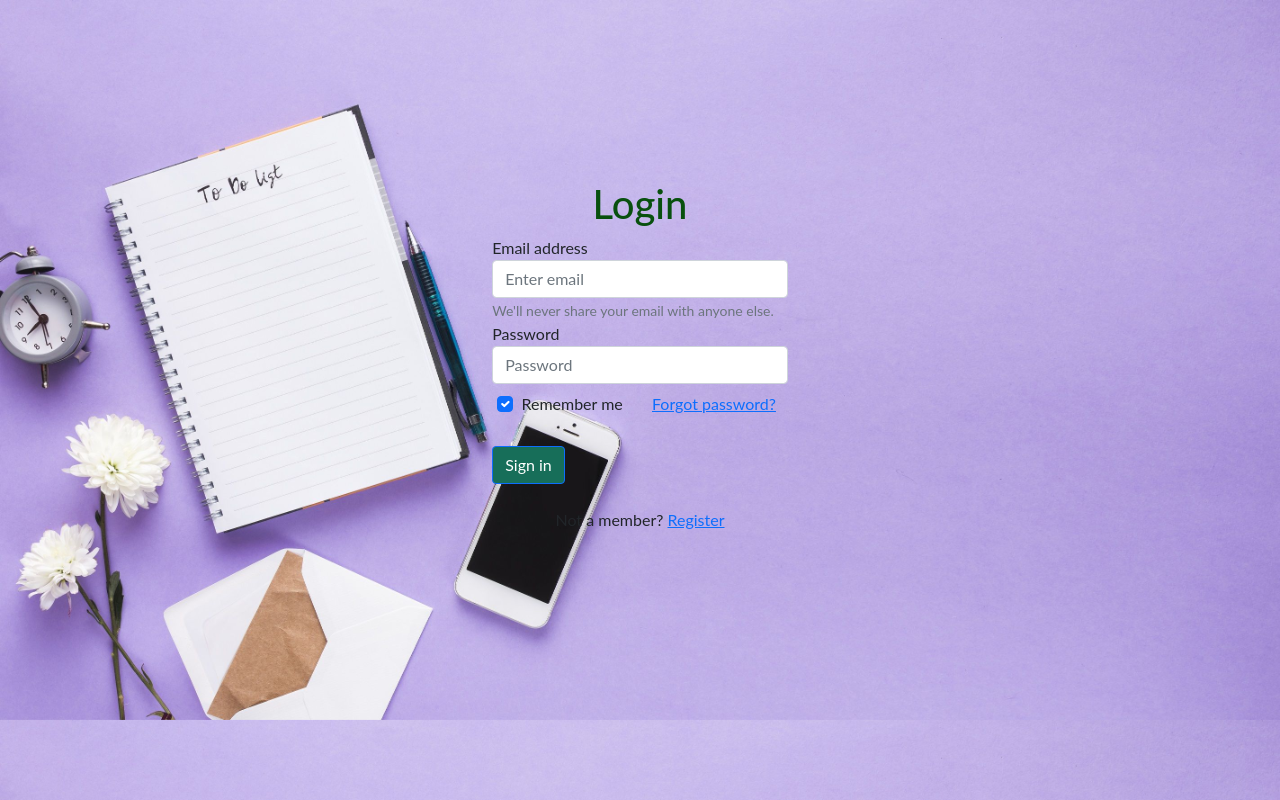
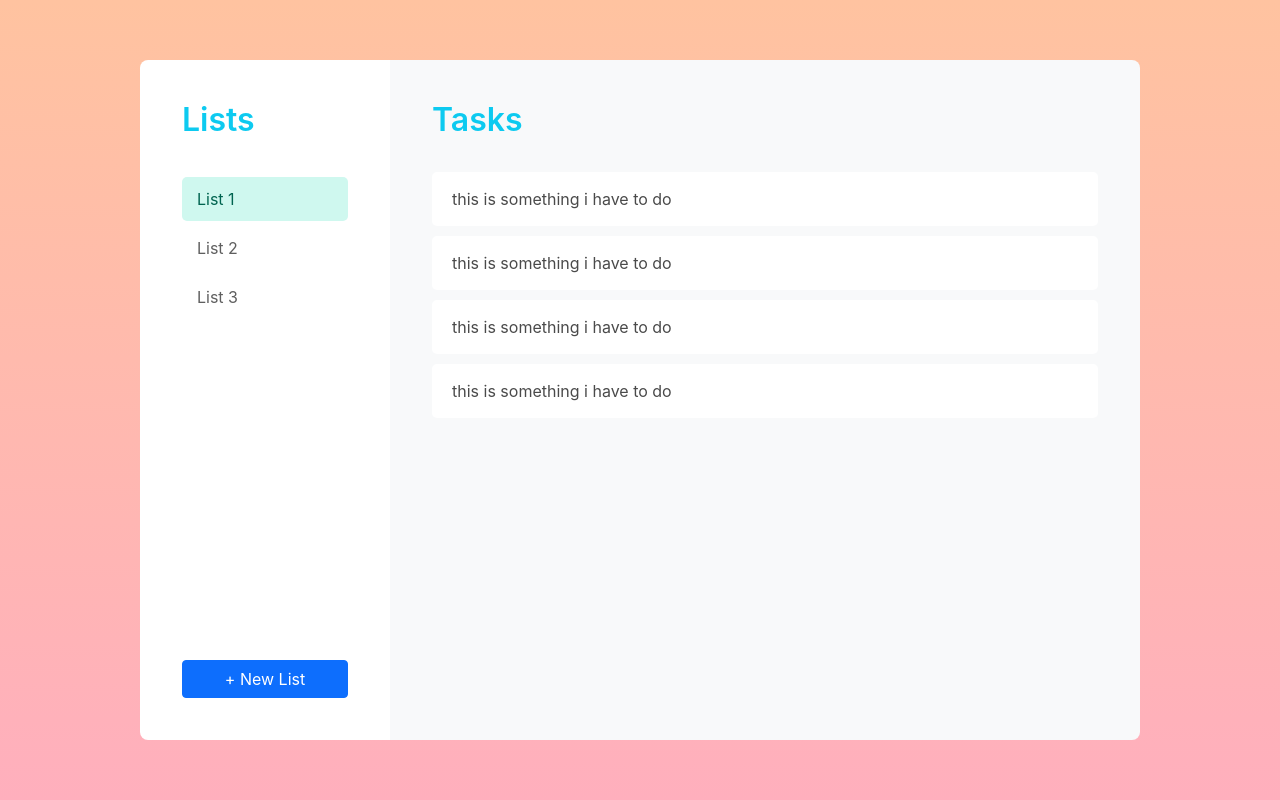
Before and after one commit to SampadSikder/ToDo, an Angular app: page /task-view in a window 1280 px wide. Before the commit this address led to /. Built offline with nearby package versions, Linux system fonts and the light colour scheme.

Commit message:
frontend

```diff
--- a/package.json
+++ b/package.json
@@ -19,6 +19,7 @@
     "@angular/platform-browser-dynamic": "^15.2.0",
     "@angular/router": "^15.2.0",
     "bootstrap": "^5.1.3",
+    "bulma": "^0.9.4",
     "ngx-bootstrap": "^10.2.0",
     "rxjs": "~7.8.0",
     "tslib": "^2.3.0",
--- a/src/app/app-routing.module.ts
+++ b/src/app/app-routing.module.ts
@@ -1,7 +1,14 @@
 import { NgModule } from '@angular/core';
 import { RouterModule, Routes } from '@angular/router';
+import { LoginComponent } from './pages/login/login.component';
+import { SignupComponent } from './pages/signup/signup.component';
+import { TaskViewComponent } from './pages/task-view/task-view.component';
 
-const routes: Routes = [];
+const routes: Routes = [
+  { path: 'login', component: LoginComponent },
+  { path: 'signup', component: SignupComponent },
+  { path: 'task-view', component: TaskViewComponent },
+];
 
 @NgModule({
   imports: [RouterModule.forRoot(routes)],
--- a/src/app/app.component.html
+++ b/src/app/app.component.html
@@ -1 +1 @@
-<app-login></app-login>
+<router-outlet></router-outlet>
--- a/src/app/app.module.ts
+++ b/src/app/app.module.ts
@@ -8,12 +8,14 @@ import { BrowserAnimationsModule } from '@angular/platform-browser/animations';
 import { TooltipModule } from 'ngx-bootstrap/tooltip';
 import { LoginComponent } from './pages/login/login.component';
 import { SignupComponent } from './pages/signup/signup.component';
+import { TaskViewComponent } from './pages/task-view/task-view.component';
 
 @NgModule({
   declarations: [
     AppComponent,
     LoginComponent,
-    SignupComponent
+    SignupComponent,
+    TaskViewComponent
   ],
   imports: [
     BrowserModule,
--- a/src/app/pages/login/login.component.html
+++ b/src/app/pages/login/login.component.html
@@ -35,7 +35,7 @@
 
                 <!-- Register buttons -->
                 <div class="text-center">
-                    <p>Not a member? <a href="#!">Register</a></p>
+                    <p>Not a member? <a href="/signup">Register</a></p>
                 </div>
             </form>
         </div>
--- a/src/app/pages/signup/signup.component.css
+++ b/src/app/pages/signup/signup.component.css
@@ -0,0 +1,32 @@
+.container {
+    width: 100%;
+    height: 100%;
+    font-family: 'Lato';
+}
+
+h1 {
+    color: rgb(8, 80, 14);
+}
+
+.card {
+    border: none;
+}
+
+.card-title {
+    text-align: center;
+}
+
+.btn {
+    margin: auto;
+    background-color: rgb(23, 110, 89);
+}
+
+.btn:hover {
+    margin: auto;
+    background-color: rgb(102, 156, 143);
+}
+
+.btn:active {
+    margin: auto;
+    background-color: rgb(71, 184, 199);
+}
--- a/src/app/pages/signup/signup.component.html
+++ b/src/app/pages/signup/signup.component.html
@@ -1 +1,54 @@
-<p>signup works!</p>
+<div class="mask d-flex align-items-center h-100 gradient-custom-3">
+    <div class="container h-100">
+        <div class="row d-flex justify-content-center align-items-center h-100">
+            <div class="col-12 col-md-9 col-lg-7 col-xl-6">
+                <div class="card" style="border-radius: 15px;">
+                    <div class="card-body p-5">
+                        <h2 class="text-uppercase text-center mb-5">Create an account</h2>
+
+                        <form>
+
+                            <div class="form-outline mb-4">
+                                <input type="text" id="form3Example1cg" class="form-control form-control-lg" />
+                                <label class="form-label" for="form3Example1cg">Your Name</label>
+                            </div>
+
+                            <div class="form-outline mb-4">
+                                <input type="email" id="form3Example3cg" class="form-control form-control-lg" />
+                                <label class="form-label" for="form3Example3cg">Your Email</label>
+                            </div>
+
+                            <div class="form-outline mb-4">
+                                <input type="password" id="form3Example4cg" class="form-control form-control-lg" />
+                                <label class="form-label" for="form3Example4cg">Password</label>
+                            </div>
+
+                            <div class="form-outline mb-4">
+                                <input type="password" id="form3Example4cdg" class="form-control form-control-lg" />
+                                <label class="form-label" for="form3Example4cdg">Repeat your password</label>
+                            </div>
+
+                            <div class="form-check d-flex justify-content-center mb-5">
+                                <input class="form-check-input me-2" type="checkbox" value="" id="form2Example3cg" />
+                                <label class="form-check-label" for="form2Example3g">
+                                    I agree all statements in <a href="#!" class="text-body"><u>Terms of
+                                            service</u></a>
+                                </label>
+                            </div>
+
+                            <div class="d-flex justify-content-center">
+                                <button type="button"
+                                    class="btn btn-success btn-block btn-lg gradient-custom-4 text-body">Register</button>
+                            </div>
+
+                            <p class="text-center mt-5 mb-0">Have already an account? <a href="/login"
+                                    class="fw-bold text-body"><u>Login here</u></a></p>
+
+                        </form>
+
+                    </div>
+                </div>
+            </div>
+        </div>
+    </div>
+</div>
--- /dev/null
+++ b/src/app/pages/task-view/task-view.component.css
@@ -0,0 +1,138 @@
+.centered-content {
+    display: flex;
+    justify-content: center;
+    align-items: center;
+    width: 100%;
+    height: 100vh;
+    /* change height to viewport height */
+}
+
+.task-manager-container {
+    display: flex;
+    width: 100%;
+    height: 100%;
+    max-width: 1000px;
+    max-height: 680px;
+    margin: auto;
+    /* add margin auto to center the element */
+}
+
+.sidebar {
+    display: flex;
+    flex-direction: column;
+
+    width: 250px;
+    background: white;
+
+    padding: 42px;
+
+    border-top-left-radius: 8px;
+    border-bottom-left-radius: 8px;
+}
+
+.task-list-container {
+    position: relative;
+    display: flex;
+    flex-direction: column;
+    flex-grow: 1;
+    padding: 42px;
+    width: 700px;
+    /* increase the width */
+    border-top-right-radius: 8px;
+    border-bottom-right-radius: 8px;
+}
+
+.task-list-container .top-bar {
+    margin-bottom: 20px;
+    display: flex;
+}
+
+.task-list-container .top-bar.title {
+    flex-grow: 1;
+    margin: 0;
+}
+
+.list-menu {
+    display: flex;
+    flex-direction: column;
+    margin-top: 15px;
+    flex-grow: 1;
+}
+
+.list-menu .list-menu-item {
+    display: flex;
+    align-items: center;
+    padding: 10px 15px;
+    border-radius: 5px;
+    width: 100%;
+    color: #5f5f5f;
+    margin-bottom: 5px;
+    cursor: pointer;
+}
+
+.list-menu .list-menu-item:hover {
+    background: #f8f8f8;
+}
+
+.list-menu .list-menu-item.is-active {
+    background-color: #cff8ef;
+    color: rgb(0, 100, 80);
+}
+
+.task {
+    display: flex;
+    background: white;
+    padding: 15px 20px;
+    border-radius: 5px;
+    margin-top: 10px;
+    align-items: center;
+}
+
+.task:not(.complete) {
+    cursor: pointer;
+    transition: box-shadow 0.2s ease, transform 0.2s ease;
+}
+
+.task:not(.complete):active {
+    transform: scale(0.95);
+}
+
+.task:not(.complete):hover {
+    box-shadow: 0 0 0 5px #eeeeee;
+}
+
+.task:not(.complete):hover .task-buttons {
+    opacity: 1;
+    transform: scale(1);
+}
+
+.task.complete .task-text {
+    text-decoration: line-through;
+    opacity: 0.8;
+}
+
+.task .task-text {
+    display: flex;
+    flex-grow: 1;
+}
+
+.task .task-buttons {
+    transition: opacity 0.2s, transform 0.2s;
+    opacity: 0;
+    transform: scale(0.85);
+}
+
+.circle-add-button {
+    position: absolute;
+    bottom: 35px;
+    right: 35px;
+    height: 50px;
+    width: 50px;
+    border-radius: 50%;
+}
+
+.empty-state-text {
+    font-size: 20px;
+    color: #777;
+    text-align: center;
+}
--- /dev/null
+++ b/src/app/pages/task-view/task-view.component.html
@@ -0,0 +1,50 @@
+<section class="vh-100 bg-image" style="background: linear-gradient(to bottom, #FFC3A0, #FFAFBD);">
+
+    <div class="centered-content">
+        <div class="task-manager-container">
+            <div class="sidebar bg-white">
+                <h1 class="title text-info">
+                    Lists
+                </h1>
+                <div class="list-menu">
+                    <a class="list-menu-item is-active">
+                        <p> List 1</p>
+
+                    </a>
+                    <a class="list-menu-item">
+
+                        <p> List 2</p>
+                    </a>
+                    <a class="list-menu-item">
+
+                        <p> List 3</p>
+                    </a>
+                </div>
+
+                <button class="btn btn-primary"> + New List</button>
+
+
+            </div>
+            <div class="task-list-container bg-light">
+                <h1 class="title text-info">
+                    Tasks
+                </h1>
+                <!-- Task elements-->
+                <div class="task">
+                    <p> this is something i have to do</p>
+                </div>
+                <div class="task">
+                    <p> this is something i have to do</p>
+                </div>
+                <div class="task">
+                    <p> this is something i have to do</p>
+                </div>
+                <div class="task complete">
+                    <p> this is something i have to do</p>
+                </div>
+            </div>
+
+
+        </div>
+    </div>
+</section>
--- /dev/null
+++ b/src/main-styles.scss
@@ -0,0 +1,17 @@
+@import url('https://fonts.googleapis.com/css?family=Lato:400,700|Nunito:400,700');
+
+$turquoise: #44ddd0;
+$green: #27d7a1;
+$light-green: #45f69e;
+$light: #f8f8f8;
+$dark-green: rgb(0, 100, 80);
+
+$family-sans-serif: "Nunito", sans-serif;
+$primary: $green;
+
+$link: $light-green;
+
+
+$control-border-width: 2px;
+$input-border-color: transparent;
+$input-shadow: none;
--- a/src/styles.css
+++ b/src/styles.css
@@ -1,5 +1,8 @@
+@import url("../node_modules/bulma/bulma.sass");
+
 body {
     background-image: url("login-bg.jpg");
     background-size: 100%;
     background-size: cover;
+    background-repeat: no-repeat;
 }
```
Also changed, not shown: src/app/pages/task-view/task-view.component.ts (added, +10 -0 lines), 2 other files (tests, documents, lock files or other folders).
